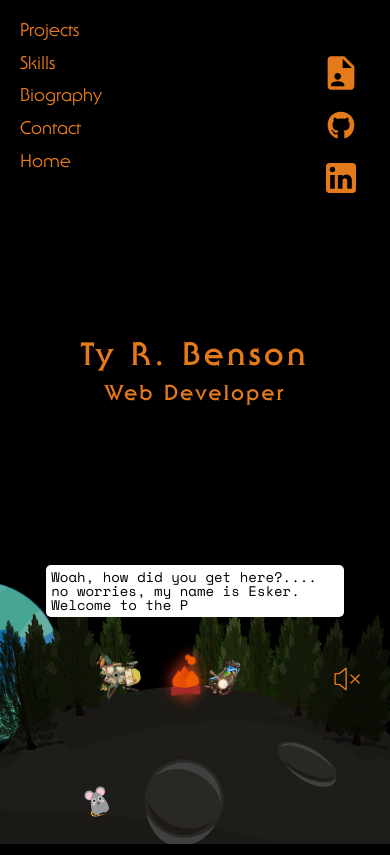
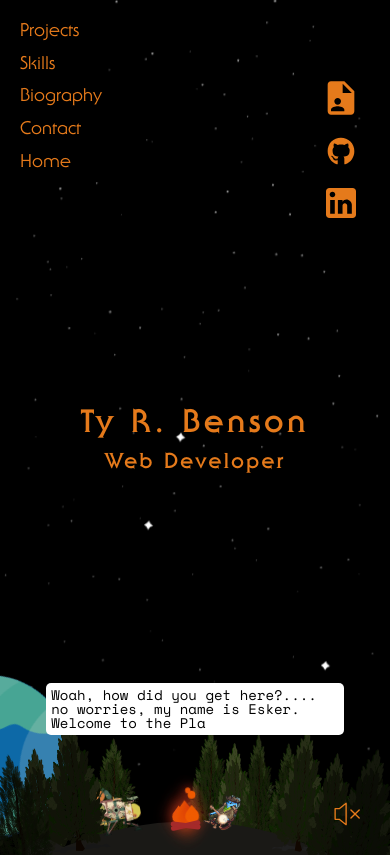
Before and after one commit to Tybenson0/PlanetaryPortfolio, a React (Create React App) app: page / in a window 390 px wide. Shown: the top 855 px of the page. Built offline with nearby package versions, Linux system fonts and the light colour scheme.

Commit message:
im pissed

```diff
--- a/src/mobile.css
+++ b/src/mobile.css
@@ -6,7 +6,7 @@
   .level-0-container {
     position: relative;
     width: 100%;
-    height: 100%;
+    height: 120%;
     display: grid;
     grid-template-columns: repeat(6, 1fr);
     grid-template-rows: repeat(10, 1fr);
@@ -16,7 +16,7 @@
     width: 250%;
     height: 200%;
     border-radius: 100%;
-    position: relative;
+    position: fixed;
     top: -50%;
     left: 0;
     content: "";
```
